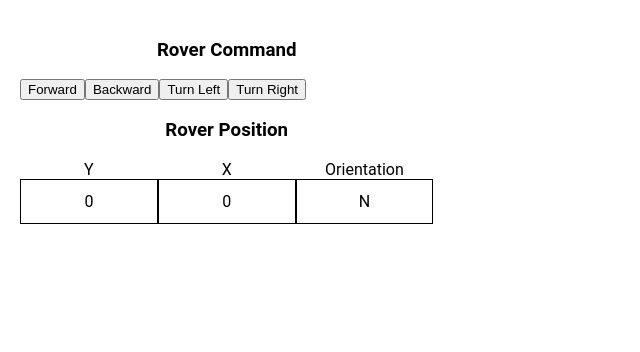
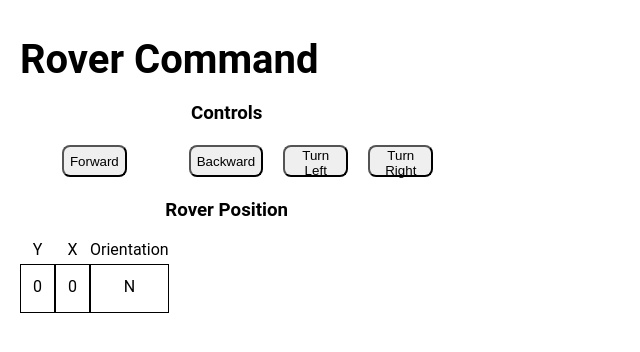
Before and after one commit to zulnam/Pluto-Rover-Challenge, a React (Create React App) app: page / in a window 1280 px wide. Shown: the top 352 px of the page, without its empty margins (0-640 px from the left). Built offline with nearby package versions, Linux system fonts and the light colour scheme.

Commit message:
styling/ general improvements to grids

```diff
--- a/src/components/App.js
+++ b/src/components/App.js
@@ -51,8 +51,9 @@ const App = () => {
         obstacleCoordinates,
       }}
     >
+      <Title>Rover Command</Title>
       <CommandContainer>
-        <h3>Rover Command</h3>
+        <h3>Controls</h3>
         <InputContainer />
         <CoordinatesDisplay />
       </CommandContainer>
@@ -61,20 +62,29 @@ const App = () => {
   );
 };
 
+const Title = styled.h1`
+  grid-column: 1 / span 2;
+  font-size: 2.5em;
+  margin: 0;
+  padding-top: 16px;
+`;
+
 const CommandContainer = styled.div`
+  display: grid;
+  grid-template-columns: 1fr 1fr 1fr 1fr;
+  grid-template-rows: 0.1fr 0.8fr 0.2fr;
+  gap: 0px 20px;
+
   h3 {
     text-align: center;
+    grid-column: 1 / span 4;
   }
 
-  form {
-    display: flex;
-    justify-content: space-around;
-
-    button {
-      border-radius: 8px;
-      width: 64px;
-      height: 32px;
-    }
+  button {
+    border-radius: 8px;
+    height: 32px;
+    align-self: center;
+    justify-self: center;
   }
 `;
 
--- a/src/styling/rootStyles.js
+++ b/src/styling/rootStyles.js
@@ -10,8 +10,9 @@ const rootStyles = css`
 
   #root {
     display: grid;
-    grid-template-columns: 1fr;
-    margin: 20px;
+    grid-template-columns: 0.2fr 1fr;
+    grid-template-rows: 0.2fr 1fr;
+    padding: 20px;
 
     @media (min-width: 560px) {
       grid-template-columns: 1fr 2fr;
```
